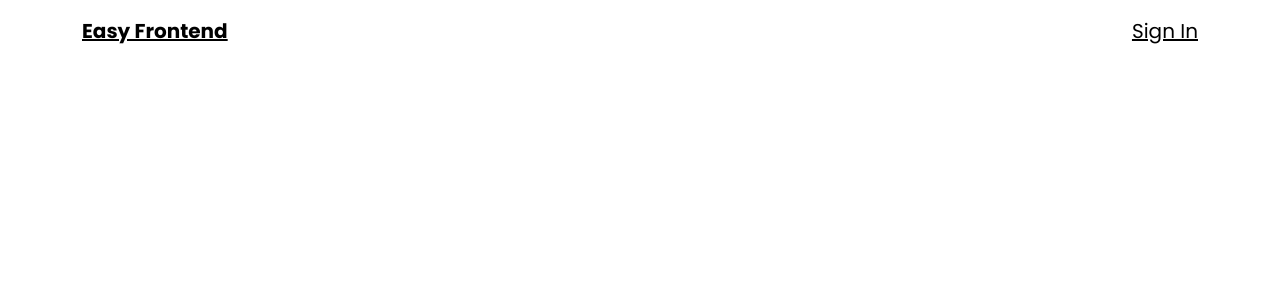
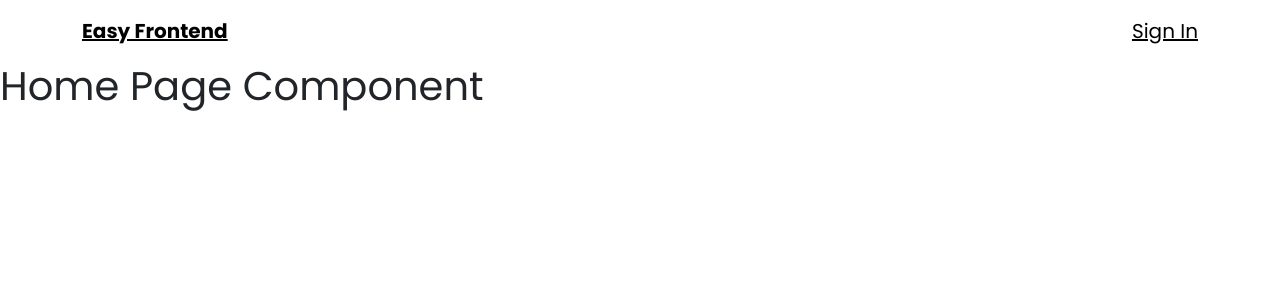
Before and after one commit to thangvu-dona/redux-photo-app, a React (Vite) app: page / in a window 1280 px wide. Shown: the top 300 px of the page. Built offline with nearby package versions, Linux system fonts and the light colour scheme.

Commit message:
add deploy shell script file

```diff
--- a/src/App.jsx
+++ b/src/App.jsx
@@ -1,26 +1,27 @@
 import React, { Suspense } from 'react'
-import { BrowserRouter, Route, Routes } from 'react-router-dom'
+import { BrowserRouter, Navigate, Route, Routes } from 'react-router-dom'
 import './App.scss'
 import Header from './components/Header'
 import NotFound from './components/NotFound'
-import Photo from './features/Photo'
 
 // Lazy load - Code Splitting
-// const Photo = React.lazy(() => import('./features/Photo'))
+const Photo = React.lazy(() => import('./features/Photo'))
 
 function App() {
   return (
     <div className="photo-app">
-      {/* <Suspense fallback={<div>Loading ...</div>}> */}
+      <Suspense fallback={<div>Loading ...</div>}>
         <BrowserRouter>
           <Header />
 
           <Routes>
-          <Route path="/photos/*" element={<Photo />} />
+            <Route path="/" element={<h1>Home Page Component</h1>} />
+            <Route path="/photos/*" element={Photo} />
             <Route element={<NotFound />} />
+            <Route path="*" element={<Navigate to="/" />} />
           </Routes>
         </BrowserRouter>
-      {/* </Suspense> */}
+      </Suspense>
     </div>
   )
 }
```
Also changed, not shown: 1 other file (tests, documents, lock files or other folders). Lines whose indentation alone changed are shown as unchanged.
